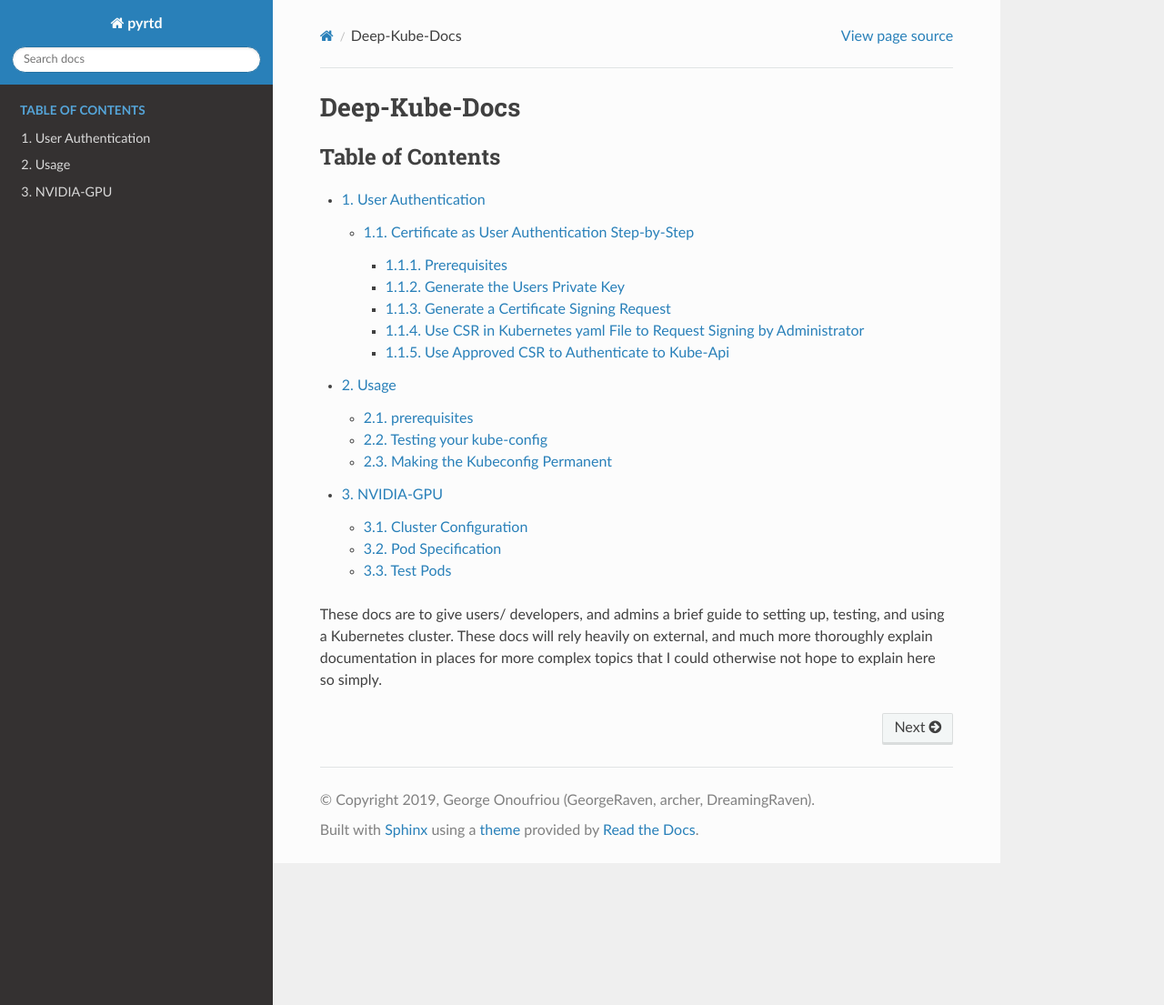
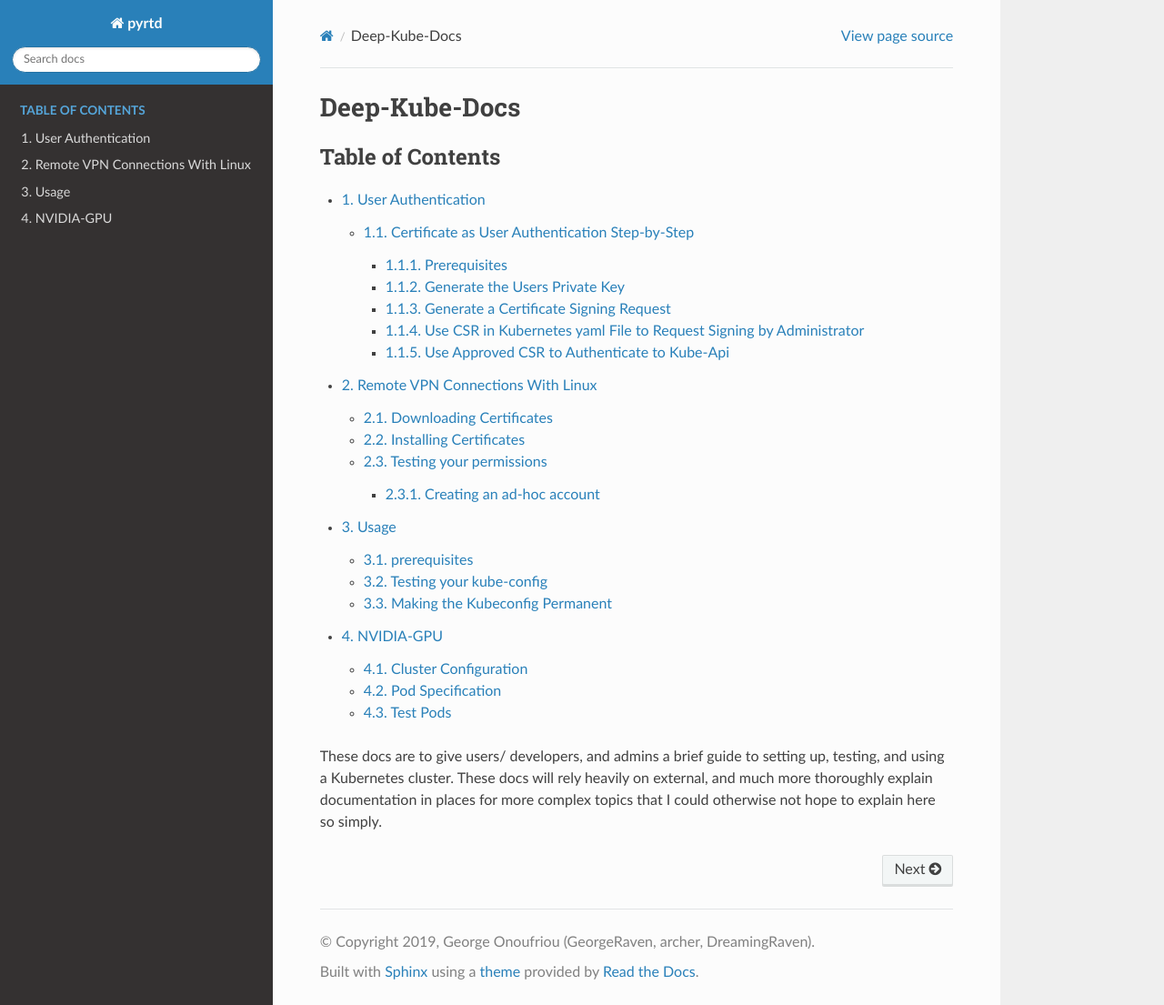
Before and after one commit to DreamingRaven/deep-kube-docs, a Sphinx documentation site: the page built from docs/source/index.rst, in a window 1280 px wide and 1105 px high. Shown: the whole window at 91% size. Built offline with Sphinx 7.4.7 and the Read the Docs theme 2.0.0, drawn with Linux system fonts in a browser that asks for light colours; the version number could not be read and is left out; part of the change alters nothing that is shown.

Commit message:
Add info regarding connecting to the VPN on Linux

```diff
--- a/docs/source/index.rst
+++ b/docs/source/index.rst
@@ -12,6 +12,7 @@ Deep-Kube-Docs
   :numbered:
 
   users
+  linuxvpn
   usage
   gpu
 
--- /dev/null
+++ b/docs/source/linuxvpn.rst
@@ -0,0 +1,65 @@
+.. include:: substitutions
+
+Remote VPN Connections With Linux
+#################################
+
+This section will guide you through connecting to the university VPN using AnyConnect on Linux. Windows users do not need to follow these instructions, but Mac users might.
+
+Downloading Certificates
+========================
+
+In order to view the required certificates (on Firefox):
+
+#. Open the university's `WebVPN service <https://remote.lincoln.ac.uk>`_ in your browser.
+#. Click the padlock icon to the left of the URL.
+#. Click the arrow to the right of "Connection Secure".
+#. Click "More Information".
+#. On the Security tab, click "View Certificate".
+
+There should be three tabs at the top. We only need to concern ourselves with the two QuoVadis ones. For each, scroll down to a section called "Miscellaneous", and next to "Download", click "PEM (cert)". This will save each certificate to your system. The filename and save location don't matter.
+
+Installing Certificates
+=======================
+
+You then need to open your terminal and :code:`cd` to where you saved your PEM files. For each PEM file, run the following command:
+
+.. code ::
+
+    sudo openssl x509 -in <CERTNAME>.pem -inform PEM -out <CERTNAME>.crt
+
+Here :code:`<CERTNAME>` should be replaced with the name of the certificate. Again, the filenames do not matter, and you can create the CRT files with different names to the PEM files if you wish.
+
+Next, make a new directory for your certificates and copy the CRT files into it (make sure you're only copying the two CRT files we just created to this directory):
+
+.. code ::
+
+    sudo mkdir /usr/share/ca-certificates/extra
+    sudo cp *.crt /usr/share/ca-certificates/extra
+
+Now we can install the certificates:
+
+.. code ::
+
+    sudo dpkg-reconfigure ca-certificates
+
+On the screen that appears, select "ask". You should then be prompted with a list of certificates. The ones you copied over will not have asterisks next to them, so you need to navigate to them using the arrow keys, and press SPACE to select it. After you've selected them, press TAB, then RETURN to confirm your choice. If you see :code:`2 added, 0 removed; done.` anywhere in the subsequent output, it was successful.
+
+You can now go to AnyConnect and connect as you would normally! It might take a few tries for it to work (normally 2, sometimes 3). If you successfully connect, but are then disconnected, try again -- it should work the second time. If you simply cannot connect at all, you may need to consult the IT department.
+
+Testing your permissions
+========================
+
+If you are a professor, PhD student, or network administrator, you should be good to go. If you are an undergraduate student, you need to have an ad-hoc account created for you. You may also need to do this if you are a Masters student.
+
+To test whether you have proper access run the following command while connected to the VPN:
+
+.. code ::
+
+    ping ausers03
+
+If the output reads :code:`Temporary failure in name resolution`, you are not connected. Make sure you connected successfully before. If the output reads :code:`Destination port unreachable`, you need an ad-hoc account; see the section below. If the output seems normal, you should be good to go!
+
+Creating an ad-hoc account
+++++++++++++++++++++++++++
+
+An ad-hoc account is one created for a student and verified by a professor in order to provide elevated access to the remote internals. You should contact the IT department, and forward the response to your project supervisor (if you are currently doing a dissertation) or your personal tutor. You should then have the correct permissions, but will need to connect to the VPN using this account rather than your student one.
```
